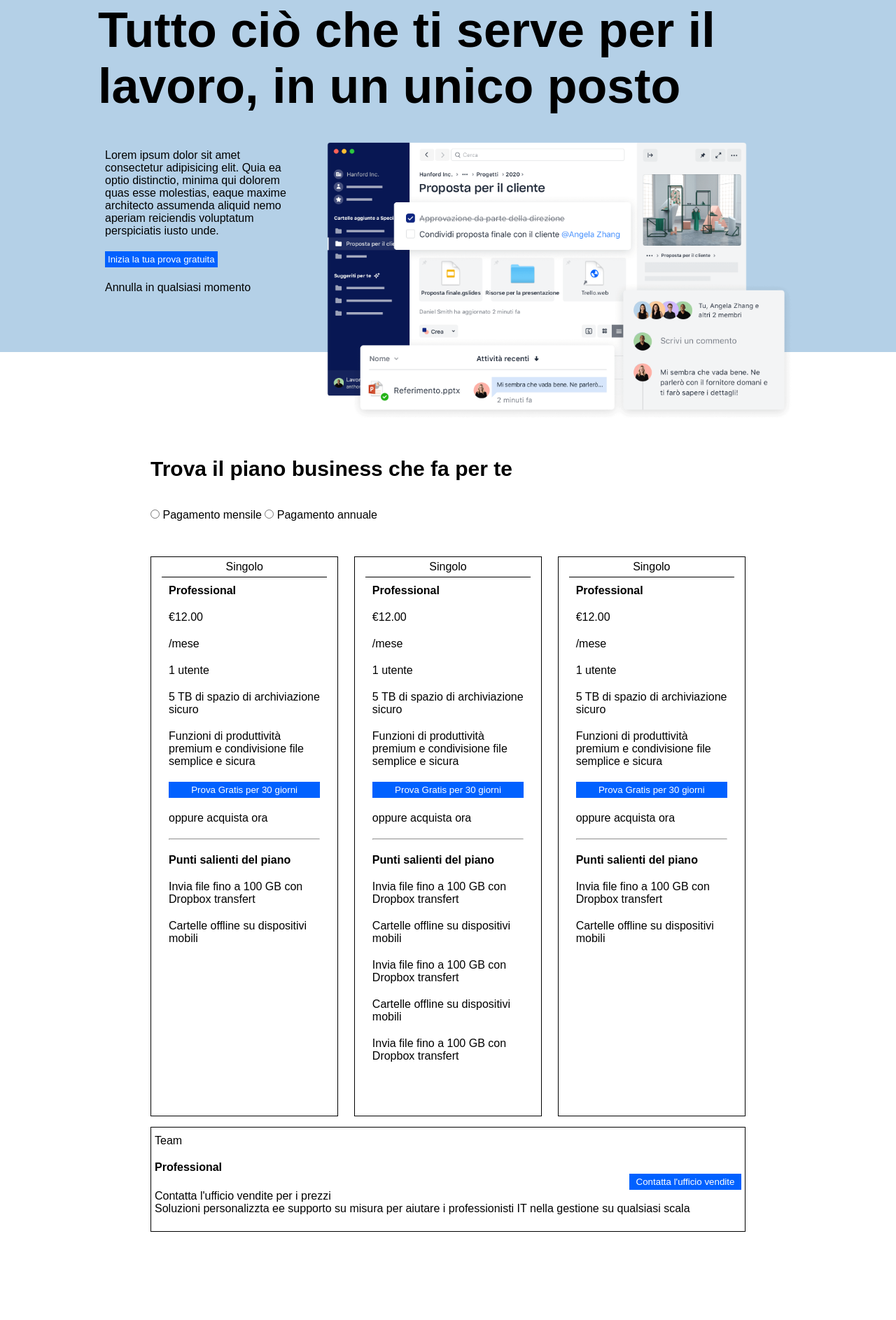
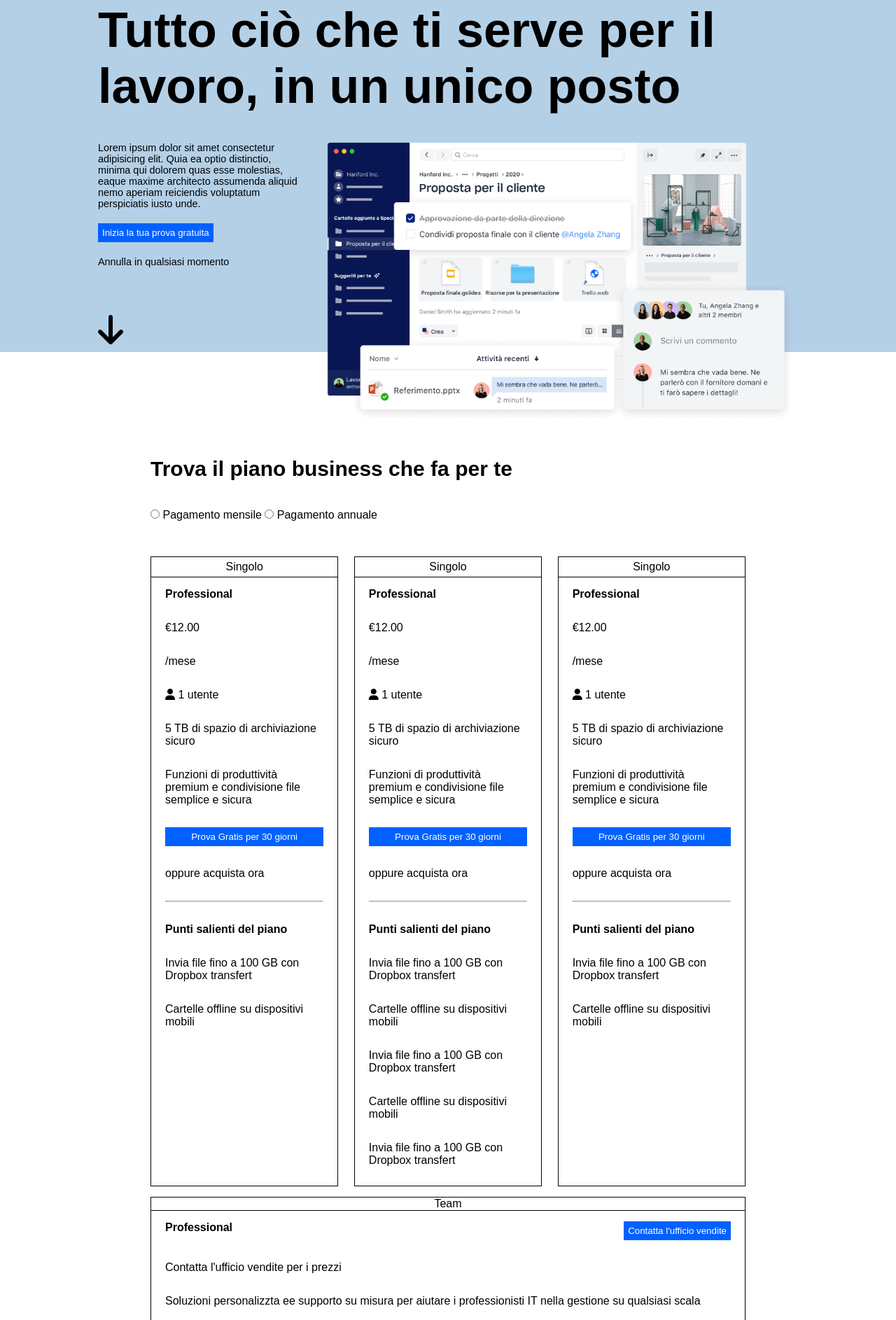
Before and after one commit to AlessandroVola/htmlcss-dropbox, a plain HTML site: page index.html in a window 1280 px wide. Shown: the part 97-1983 px from the top of the page at 70% size. Drawn offline with Linux system fonts and the light colour scheme.

Commit message:
plan-square

```diff
--- a/index.html
+++ b/index.html
@@ -5,6 +5,9 @@
     <meta charset="UTF-8">
     <meta http-equiv="X-UA-Compatible" content="IE=edge">
     <meta name="viewport" content="width=device-width, initial-scale=1.0">
+    <link rel="stylesheet" href="https://cdnjs.cloudflare.com/ajax/libs/font-awesome/6.1.1/css/all.min.css"
+        integrity="sha512-KfkfwYDsLkIlwQp6LFnl8zNdLGxu9YAA1QvwINks4PhcElQSvqcyVLLD9aMhXd13uQjoXtEKNosOWaZqXgel0g=="
+        crossorigin="anonymous" referrerpolicy="no-referrer" />
     <link rel="stylesheet" href="style.css">
     <title>Dropbox</title>
 </head>
@@ -46,6 +49,7 @@
                             perspiciatis iusto unde.</p>
                         <a href=""><button class="blue">Inizia la tua prova gratuita</button></a>
                         <p class="">Annulla in qualsiasi momento</p>
+                        <i class="fas fa-arrow-down fa-3x"></i>
                     </div>
 
                     <img class="img-jumbo" src="img/jumbo.png" alt="">
@@ -69,7 +73,7 @@
                             <div><strong>Professional</strong></div>
                             <div class="price">&euro;12.00</div>
                             <div class="time">/mese</div>
-                            <div>1 utente</div>
+                            <div><i class="fas fa-user"></i> 1 utente</div>
                             <div>5 TB di spazio di archiviazione sicuro</div>
                             <div>Funzioni di produttività premium e condivisione file semplice e sicura</div>
                             <button class="blue">Prova Gratis per 30 giorni</button>
@@ -86,7 +90,7 @@
                             <div><strong>Professional</strong></div>
                             <div class="price">&euro;12.00</div>
                             <div class="time">/mese</div>
-                            <div>1 utente</div>
+                            <div><i class="fas fa-user"></i> 1 utente</div>
                             <div>5 TB di spazio di archiviazione sicuro</div>
                             <div>Funzioni di produttività premium e condivisione file semplice e sicura</div>
                             <button class="blue">Prova Gratis per 30 giorni</button>
@@ -106,7 +110,7 @@
                             <div><strong>Professional</strong></div>
                             <div class="price">&euro;12.00</div>
                             <div class="time">/mese</div>
-                            <div>1 utente</div>
+                            <div><i class="fas fa-user"></i> 1 utente</div>
                             <div>5 TB di spazio di archiviazione sicuro</div>
                             <div>Funzioni di produttività premium e condivisione file semplice e sicura</div>
                             <button class="blue">Prova Gratis per 30 giorni</button>
@@ -120,16 +124,17 @@
                 </div>
                 <div class="enterprise flex column">
                     <div>Team</div>
-                    <div class="flex column">
-                        <div><strong>Professional</strong></div>
-                        <button class="blue contact">Contatta l'ufficio vendite</button>
+                    <div class="flex column enterprise-text">
+                        <div class="flex space-between">
+                            <div><strong>Professional</strong></div>
+                            <button class="blue contact">Contatta l'ufficio vendite</button>
+                        </div>
                         <div>Contatta l'ufficio vendite per i prezzi</div>
                         <div>Soluzioni personalizzta ee supporto su misura per aiutare i professionisti IT nella
-                            gestione su qualsiasi scala</div>
-
+                            gestione su qualsiasi scala
+                        </div>
                     </div>
                 </div>
-            </div>
         </section>
         <!-- section partner -->
         <section class="partner">
--- a/style.css
+++ b/style.css
@@ -49,7 +49,7 @@ body {
     background-color: #0161ff;
     color: white;
     border: none;
-    padding: 4px;
+    padding: 6px;
     text-align: center;
 }
 
@@ -116,17 +116,26 @@ li :hover {
 h1 {
     font-size: 70px;
     padding-bottom: 40px;
+    font-weight: 800;
 }
 
 .jumbo-text>* {
-    margin: 10px;
+    margin: 0 10px 20px 0;
 }
 
+.jumbo-text p {
+    font-weight: 200;
+    font-size: 0.9rem;
+}
 
 .img-jumbo {
     width: 700px;
     justify-self: flex-end;
     position: relative;
+}
+
+.fa-arrow-down {
+    padding-top: 45px;
 }
 
 /* plan */
@@ -151,8 +160,7 @@ h2 {
 
 .type {
     width: calc(100% / 3 - 15px);
-    padding: 0 15px;
-    height: 800px;
+    height: 900px;
     border: 1px solid black;
 }
 
@@ -163,26 +171,27 @@ h2 {
     text-align: center;
 }
 
-
 .margin-plan>* {
-    margin: 10px 10px;
+    margin: 15px 20px;
 }
 
 .enterprise {
     width: 100%;
-    height: 150px;
+    height: 220px;
     border: 1px solid black;
     margin-top: 15px;
 }
 
-.enterprise>* {
-    padding: 10px 5px;
+.enterprise-text>* {
+    padding: 15px 20px;
 }
 
-.contact {
-    width: 160px;
-    align-self: flex-end;
+.enterprise>div:first-child {
+    border-bottom: 1px solid black;
+    text-align: center;
 }
+
+
 
 
 
@@ -190,7 +199,7 @@ h2 {
 /* partner */
 .partner {
     height: 400px;
-    margin: 100px 0;
+    margin: 200px 0;
     font-size: 1.1rem;
     font-weight: 200;
 }
@@ -261,8 +270,12 @@ h2 {
 }
 
 .square img {
-    width: 80%;
+    width: 60%;
     filter: invert(1);
+}
+
+.square:hover {
+    border: 5px solid white;
 }
 
 
@@ -276,6 +289,10 @@ h2 {
 
 .ufl {
     background-color: #b4d0e7;
+}
+
+.ufl img {
+    height: 40%;
 }
 
 .topps {
```
